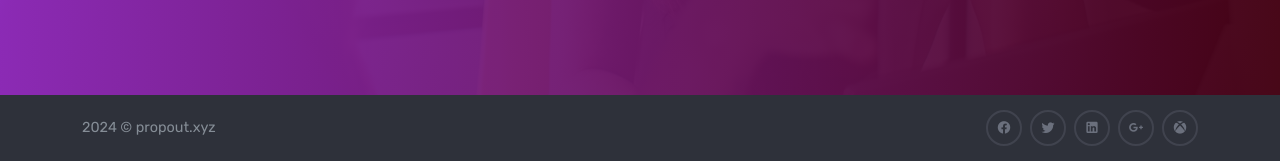
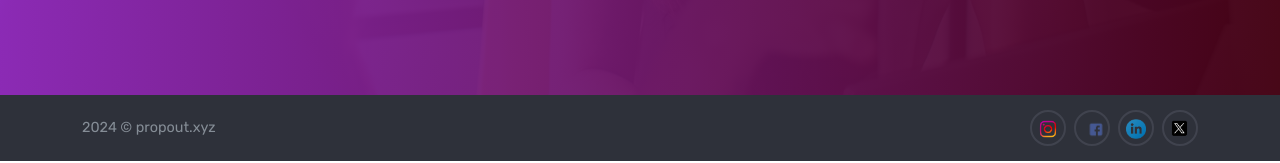
Before and after one commit to elsapphire/po-waitlist, a Flask app: page / in a window 1280 px wide. Shown: the part 637-800 px from the top of the page. Run offline with Flask 3, Linux system fonts and the light colour scheme; some libraries are stand-ins or nearby versions.

Commit message:
Adding socials and db link

```diff
--- a/app.py
+++ b/app.py
@@ -9,7 +9,9 @@ from datetime import date
 
 
 app = Flask(__name__)
-app.config['SQLALCHEMY_DATABASE_URI'] = 'sqlite:///test.db'
+# app.config['SQLALCHEMY_DATABASE_URI'] = 'sqlite:///test.db'
+app.config['SQLALCHEMY_DATABASE_URI'] = 'postgresql://waitlist_db_2ksx_user:jxQVh4aezLAczaip1KAOyYPDiDQytLOV@dpg-cp16m2mn7f5s73fb3jhg-a.oregon-postgres.render.com/waitlist_db_2ksx'
+
 app.config['SECRET_KEY'] = 'csrf'
 
 
@@ -86,9 +88,9 @@ def home():
 def success():
     return render_template('success.html')
 
+# @admin_only
 
 @app.route('/register-admin', methods=['GET', 'POST'])
-@admin_only
 def register():
     if request.method == 'POST':
         name = request.form['name']
@@ -168,4 +170,4 @@ def logout():
 
 
 if __name__ == '__main__':
-    app.run(debug=True, host='192.168.43.237')
+    app.run(debug=False)
--- a/templates/index.html
+++ b/templates/index.html
@@ -90,11 +90,10 @@
 						© propout.xyz </p></div>
 
 					<div class="float-end pull-none "><ul class="list-inline d-flex flex-wrap social m-0">
-						<li class="list-inline-item"><a href="#" class="social-icon"><i class="mdi mdi-facebook"></i></a></li>
-						<li class="list-inline-item"><a href="#" class="social-icon"><i class="mdi mdi-twitter"></i></a></li>
-						<li class="list-inline-item"><a href="#" class="social-icon"><i class="mdi mdi-linkedin"></i></a></li>
-						<li class="list-inline-item"><a href="#" class="social-icon"><i class="mdi mdi-google-plus"></i></a></li>
-						<li class="list-inline-item"><a href="#" class="social-icon"><i class="mdi mdi-microsoft-xbox"></i></a></li></ul></div>
+						<li class="list-inline-item"> <a href="https://www.instagram.com/mypropoutai/" target="_blank" class="social-icon"> <img src="{{url_for('static', filename='img/ig.png')}}" style="width: 20px"></a></li>
+						<li class="list-inline-item"> <a href="https://www.facebook.com/profile.php?id=61555579964638&mibextid=JRoKGi" target="_blank" class="social-icon"> <img src="{{url_for('static', filename='img/facebook.png')}}" style="width: 40px"></a></li>
+						<li class="list-inline-item"> <a href="https://www.linkedin.com/in/propout-nft-37966028a/" target="_blank" class="social-icon"> <img src="{{url_for('static', filename='img/linkedin.png')}}" style="width: 20px"></a></li>
+						<li class="list-inline-item"> <a href="https://twitter.com/myPropoutAI" target="_blank" class="social-icon"> <img src="{{url_for('static', filename='img/x.png')}}" style="width: 20px"></a></li>
 		</div></div></div></div>
 </div>
 </body>
```
Also changed, not shown: static/img/facebook.png (added), static/img/ig.png (added), static/img/linkedin.png (added), static/img/x.png (added).
